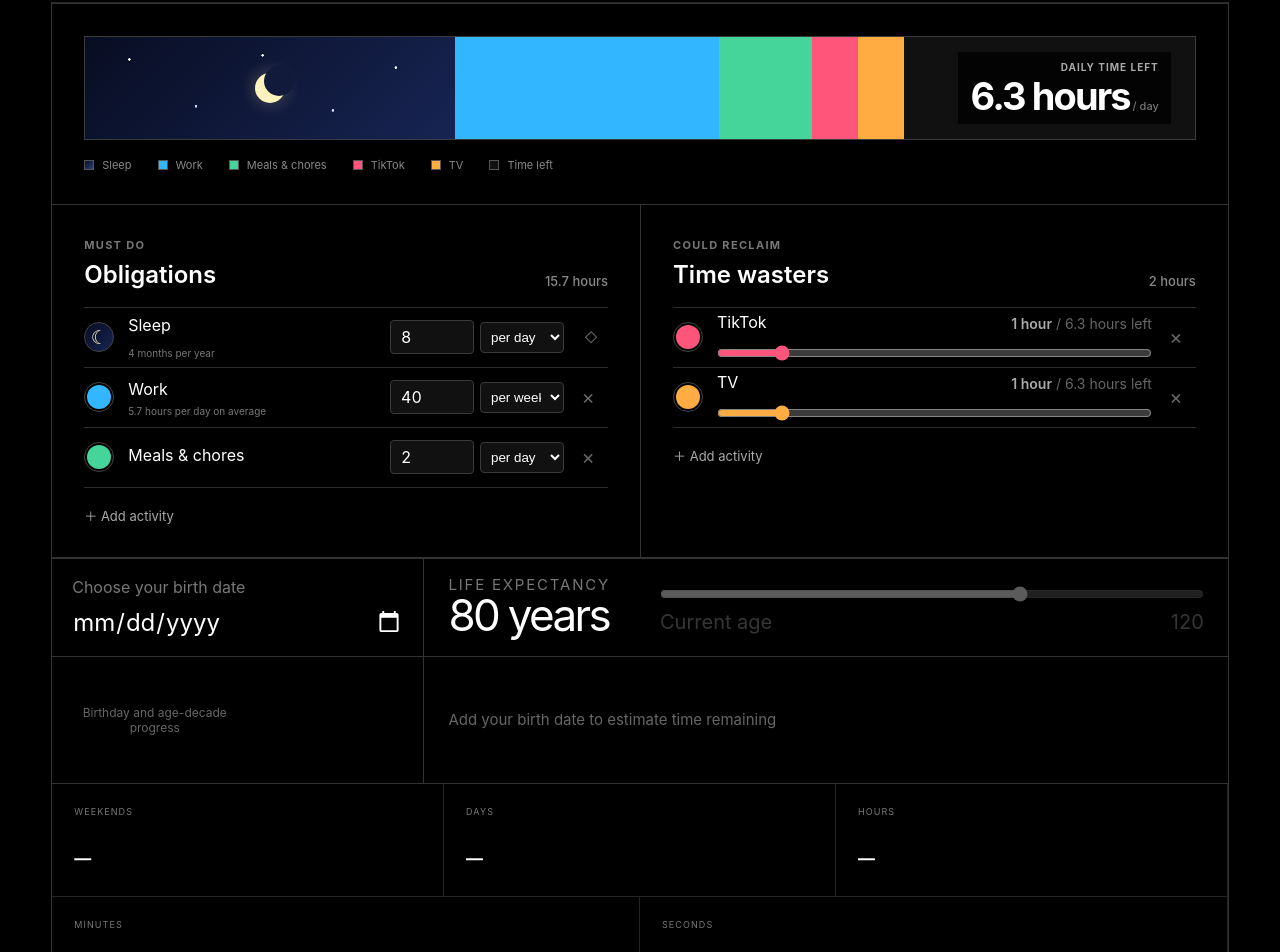
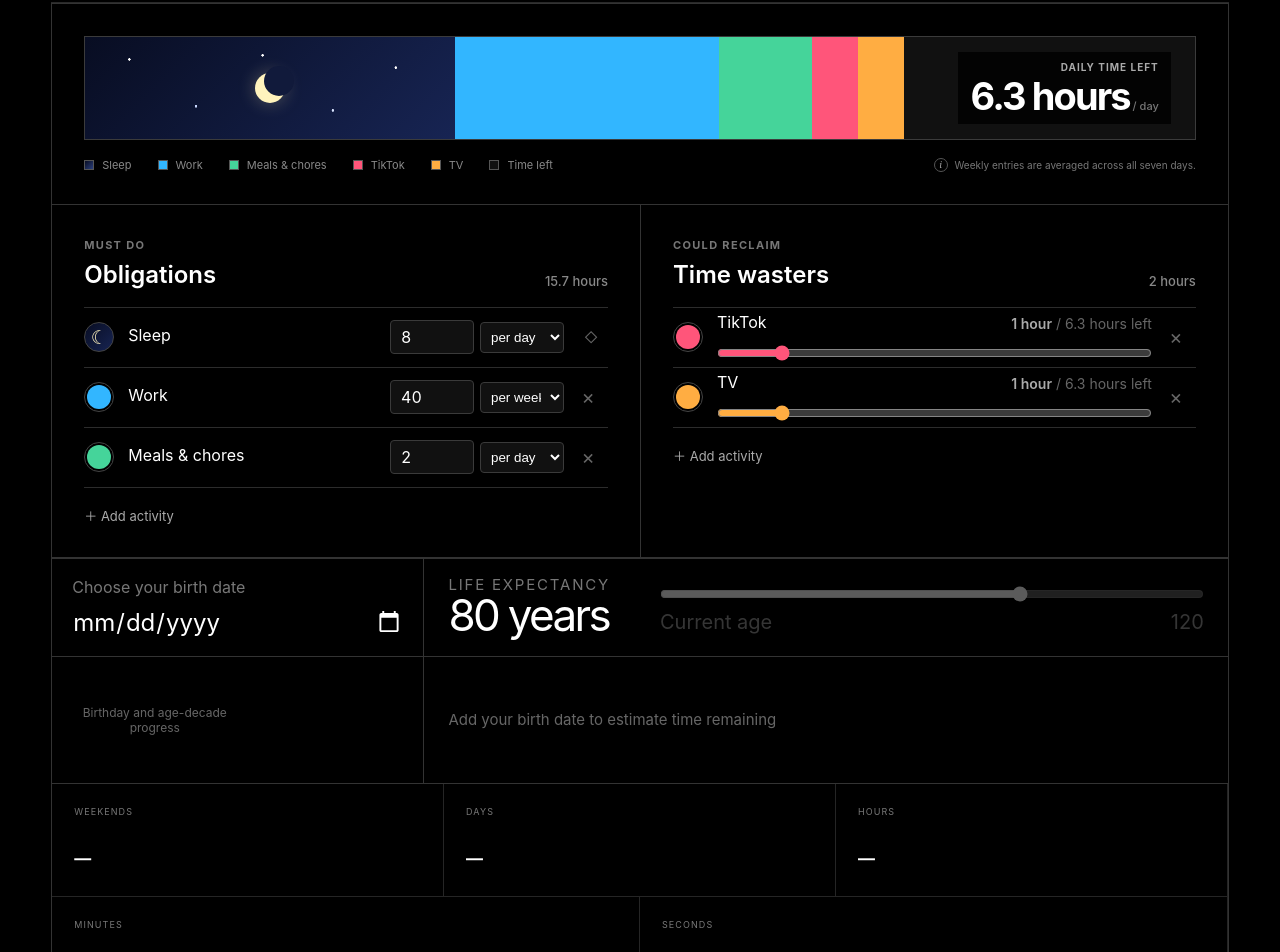
Before and after one commit to facubaratta/time, a React (Vite) app: page / in a window 1280 px wide. Shown: the part 840-1792 px from the top of the page. Built offline with nearby package versions, Linux system fonts and the light colour scheme.

Commit message:
Explain daily averaging below the activity legend

```diff
--- a/src/components/daily/activities/ActivityRow.tsx
+++ b/src/components/daily/activities/ActivityRow.tsx
@@ -1,8 +1,3 @@
-import {
-  averageDailyHours,
-  formatAnnualDuration,
-  formatHours,
-} from "../dailyTimeUtils"
 import type { Activity } from "../dailyTimeUtils"
 import ActivityColorControl from "./ActivityColorControl"
 import HoursControl from "./HoursControl"
@@ -74,22 +69,6 @@ function ActivityRow({
             onChange(activity.id, "label", event.target.value)
           }
         />
-        {activity.visual === "night" && (
-          <span style={{ color: "#777", fontSize: 10 }}>
-            {formatAnnualDuration(averageDailyHours(activity))} per year
-          </span>
-        )}
-        {activity.period === "week" && (
-          <span
-            style={{
-              display: "block",
-              color: "#777",
-              fontSize: 10,
-            }}
-          >
-            {formatHours(averageDailyHours(activity))} per day on average
-          </span>
-        )}
       </label>
       {activity.locked ? (
         <span
--- a/src/components/daily/daily.css
+++ b/src/components/daily/daily.css
@@ -1,5 +1,43 @@
 .daily-columns {
   grid-template-columns: repeat(2, minmax(0, 1fr));
+}
+
+.daily-summary__meta {
+  display: flex;
+  align-items: center;
+  justify-content: space-between;
+  gap: 24px;
+  margin-top: 18px;
+}
+
+.daily-summary__legend {
+  min-width: 0;
+}
+
+.daily-summary__disclaimer {
+  display: flex;
+  align-items: center;
+  flex: 0 0 auto;
+  gap: 7px;
+  margin: 0;
+  color: #777;
+  font-size: 10px;
+  line-height: 1.4;
+}
+
+.daily-summary__disclaimer > span {
+  width: 14px;
+  height: 14px;
+  display: inline-grid;
+  flex: 0 0 auto;
+  place-items: center;
+  border: 1px solid #555;
+  border-radius: 50%;
+  color: #aaa;
+  font-family: Georgia, serif;
+  font-size: 9px;
+  font-style: italic;
+  line-height: 1;
 }
 
 .daily-list + .daily-list {
@@ -53,6 +91,12 @@
 }
 
 @media (max-width: 720px) {
+  .daily-summary__meta {
+    align-items: flex-start;
+    flex-direction: column;
+    gap: 12px;
+  }
+
   .daily-columns {
     grid-template-columns: 1fr;
   }
--- a/src/components/daily/summary/ActivityLegend.tsx
+++ b/src/components/daily/summary/ActivityLegend.tsx
@@ -21,11 +21,11 @@ function Swatch({ activity }: { activity?: Activity }) {
 function ActivityLegend({ activities }: { activities: Activity[] }) {
   return (
     <div
+      className="daily-summary__legend"
       style={{
         display: "flex",
         flexWrap: "wrap",
         gap: "16px 26px",
-        marginTop: 18,
         color: "#888",
         fontSize: 11,
       }}
--- a/src/components/daily/summary/DailySummary.tsx
+++ b/src/components/daily/summary/DailySummary.tsx
@@ -21,7 +21,13 @@ function DailySummary({ totals, activities }: Props) {
       }}
     >
       <DailyBar activities={activeActivities} remaining={totals.remaining} />
-      <ActivityLegend activities={activeActivities} />
+      <div className="daily-summary__meta">
+        <ActivityLegend activities={activeActivities} />
+        <p className="daily-summary__disclaimer">
+          <span aria-hidden="true">i</span>
+          Weekly entries are averaged across all seven days.
+        </p>
+      </div>
     </div>
   )
 }
```
